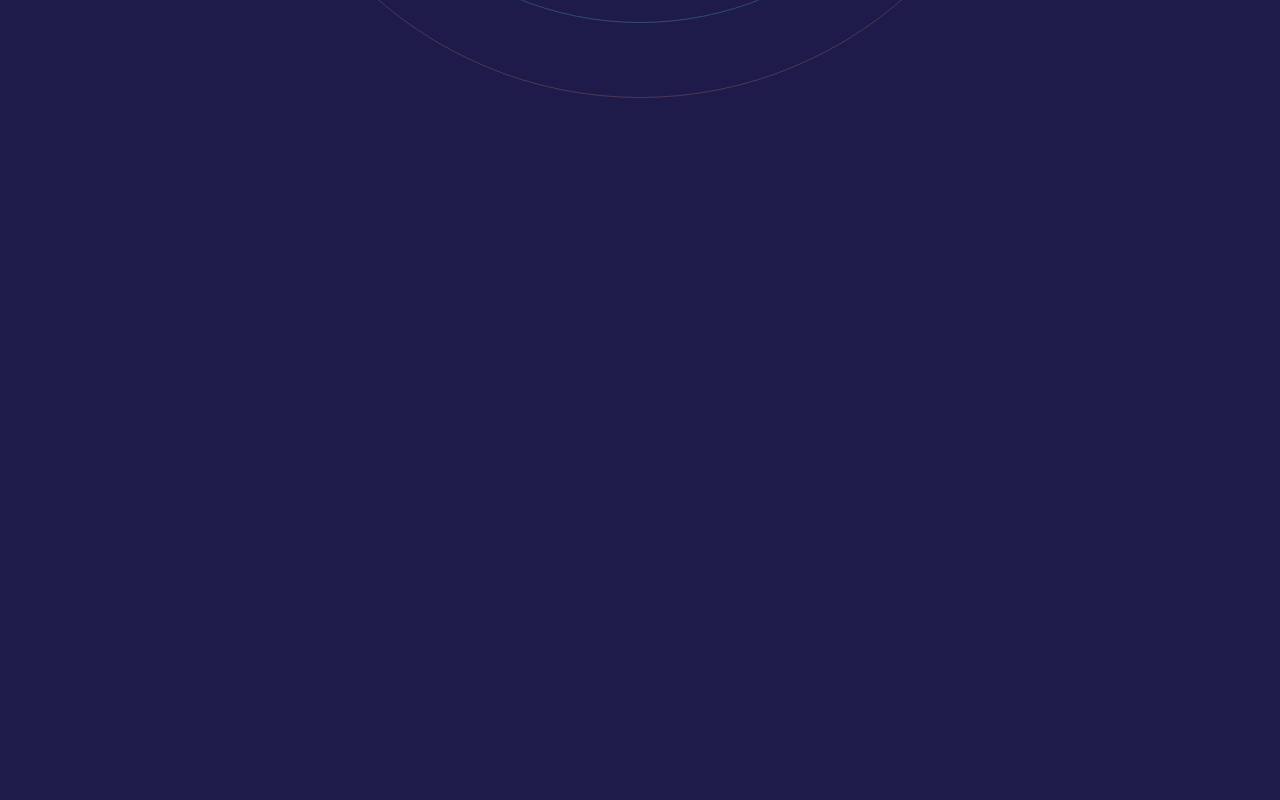
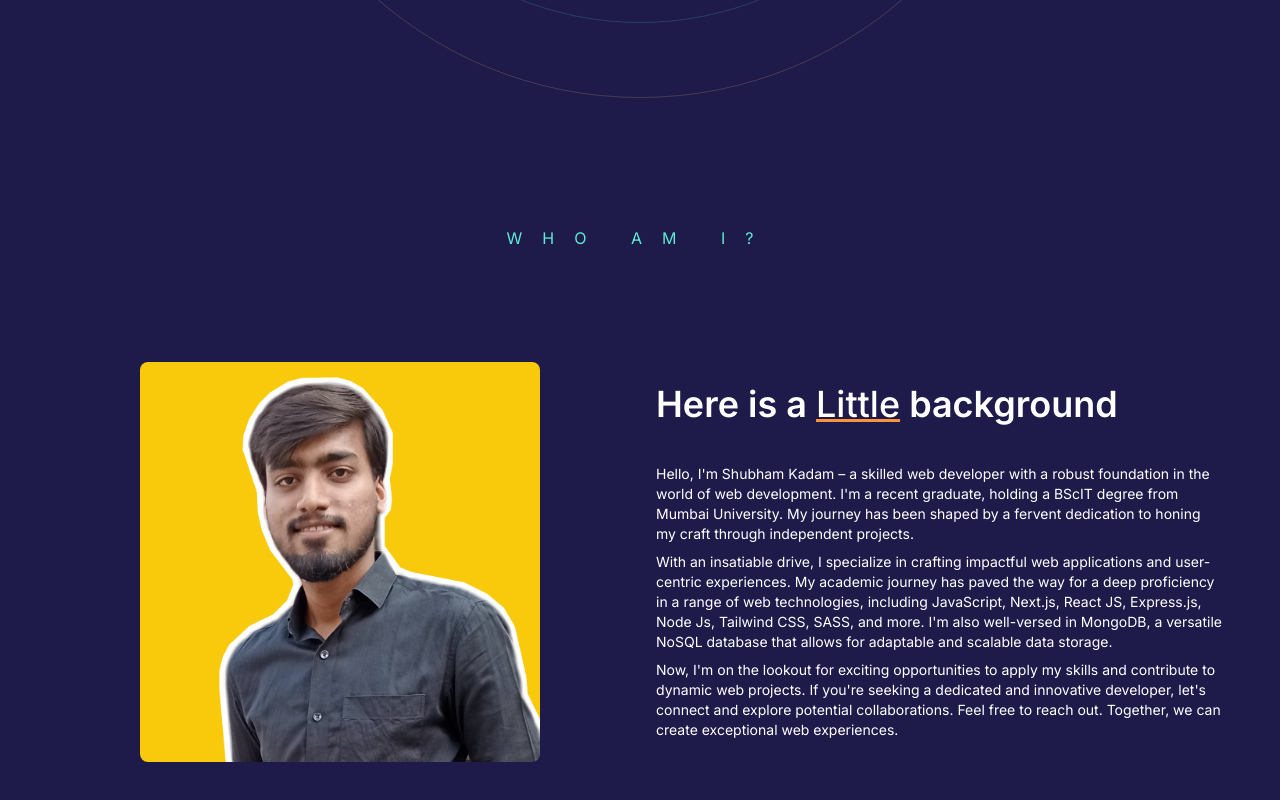
Before and after one commit to H-R-Wells2/portfolio, a Next.js app: page / in a window 1280 px wide. Shown: the part 694-1494 px from the top of the page. Before the commit the page ends 856 px from the top, so only its background shows below. Built offline with nearby package versions, Linux system fonts and the light colour scheme.

Commit message:
About section layout

```diff
--- /dev/null
+++ b/app/components/About.tsx
@@ -0,0 +1,74 @@
+"use client";
+
+import Image from "next/image";
+import { motion } from "framer-motion";
+
+type Props = {};
+
+const About = (props: Props) => {
+  return (
+    <motion.div
+    initial={{opacity: 0}}
+    whileInView={{opacity: 1}}
+    transition={{duration:1.5}}
+    className="min-h-screen flex flex-col relative text-center md:text-left md:flex-row max-w-7xl px-10 justify-evenly mx-auto items-center">
+      <h3 className="absolute top-16 uppercase tracking-[20px] text-teal-300 z-10">
+        Who am I?
+      </h3>
+      <motion.div
+        initial={{
+          x: -200,
+          opacity: 0,
+        }}
+        transition={{
+          duration: 1.2,
+        }}
+        whileInView={{
+          x: 0,
+          opacity: 1,
+        }}
+        //   viewport={{once:true}}
+        className="relative h-56 w-56 md:w-64 md:h-96 xl:h-[400px] xl:w-[400px] object-cover mx-auto md:pt-0 mt-28 md:mt-0 z-0"
+      >
+        <Image
+          src="/profile.png"
+          alt="profile image"
+          fill
+          className="-mb-20 md:mb-0 flex-shrink-0 rounded-full object-cover md:rounded-lg"
+        />
+      </motion.div>
+      <div className="px-0 space-y-10 md:px-4 md:w-1/2 md:mt-0 mt-10">
+        <h1 className="text-4xl font-semibold">
+          Here is a <span className="underline decoration-orange-400 font-medium">Little</span> background
+        </h1>
+        <div className="flex flex-col gap-2 text-sm">
+          <p>
+            Hello, I'm Shubham Kadam – a skilled web developer with a robust
+            foundation in the world of web development. I'm a recent graduate,
+            holding a BScIT degree from Mumbai University. My journey has been
+            shaped by a fervent dedication to honing my craft through
+            independent projects.
+          </p>
+          <p>
+            With an insatiable drive, I specialize in crafting impactful web
+            applications and user-centric experiences. My academic journey has
+            paved the way for a deep proficiency in a range of web technologies,
+            including JavaScript, Next.js, React JS, Express.js, Node Js,
+            Tailwind CSS, SASS, and more. I'm also well-versed in MongoDB, a
+            versatile NoSQL database that allows for adaptable and scalable data
+            storage.
+          </p>
+          <p>
+            Now, I'm on the lookout for exciting opportunities to apply my
+            skills and contribute to dynamic web projects. If you're seeking a
+            dedicated and innovative developer, let's connect and explore
+            potential collaborations. Feel free to reach out. Together, we can
+            create exceptional web experiences.
+          </p>
+        </div>
+      </div>
+    </motion.div>
+  );
+};
+
+export default About;
--- a/app/components/BackGroundCircles.tsx
+++ b/app/components/BackGroundCircles.tsx
@@ -23,7 +23,7 @@ const BackGroundCircles = (props: Props) => {
       <div className="absolute border border-orange-300/20 rounded-full h-[300px] w-[300px]  mt-56" />
       <div className="absolute border border-orange-300/20 rounded-full h-[500px] w-[500px] mt-56" />
       <div className="rounded-full border border-teal-300/70 opacity-20 h-[650px] w-[650px]  absolute animate-pulse mt-56" />
-      <div className="rounded-full border border-orange-300/20 sm:h-[800px] sm:w-[800px] h-[650px] w-[650px] absolute mt-56" />
+      <div className="rounded-full border border-orange-300/20 h-[800px] w-[800px] absolute mt-56" />
     </motion.div>
   );
 };
--- a/app/components/BottomBar.tsx
+++ b/app/components/BottomBar.tsx
@@ -5,6 +5,7 @@ import Link from "next/link";
 import {BiMessageDetail} from "react-icons/bi"
 import {BiCodeAlt} from "react-icons/bi"
 import {FaRegUser} from "react-icons/fa"
+import {GoProjectRoadmap} from "react-icons/go"
 
 
 type Props = {};
@@ -15,8 +16,9 @@ const BottomBar = (props: Props) => {
       <div className="rounded-2xl mx-3 backdrop-blur-lg bg-[#38306A]/50 flex justify-center w-full py-2 px-8">
         <div className="flex items-center justify-between gap-3 xs:gap-5 w-full text-sm">
           <Link href="#about" className="items-center flex flex-col"><FaRegUser className="text-white h-5 w-5"/>Who am I?</Link>
-          <Link href="#projects" className="items-center flex flex-col"><BiCodeAlt className="text-white h-6 w-6" />Projects</Link>
-          <Link href="#contact" className="items-center flex flex-col"><BiMessageDetail className="text-white h-5 w-5" />Contact</Link>
+          <Link href="#skills" className="items-center flex flex-col"><BiCodeAlt className="text-white h-6 w-6" />Skills</Link>
+          <Link href="#projects" className="items-center flex flex-col"><GoProjectRoadmap className="text-white h-6 w-5" />Projects</Link>
+          <Link href="#contact" className="items-center flex flex-col"><BiMessageDetail className="text-white h-6 w-5" />Contact</Link>
         </div>
       </div>
     </div>
--- a/app/components/Hero.tsx
+++ b/app/components/Hero.tsx
@@ -1,13 +1,11 @@
 "use client";
 
-import { Roboto_Slab } from "next/font/google";
 import { Cursor, useTypewriter } from "react-simple-typewriter";
 import BackGroundCircles from "./BackGroundCircles";
 import Image from "next/image";
 import { motion } from "framer-motion";
 
 
-const RoboSlab = Roboto_Slab({ subsets: ["latin"] });
 
 type Props = {};
 
@@ -20,16 +18,16 @@ function Hero({}: Props) {
   return (
     <div className="flex flex-col text-white w-full h-screen space-y-8 items-center justify-center text-center overflow-hidden">
       <BackGroundCircles />
-      {/* <div className="relative bg-red-400 rounded-full border-red-600 border w-40 h-40" /> */}
 
-      <div className="relative -mt-2 h-44 w-44 object-cover mx-auto">
+      <div className="relative h-44 w-44 object-cover mx-auto">
         <Image
           src={"/profile.png"}
           alt="profile image"
           fill
-          className=" rounded-full object-cover"
+          className="-mt-2 rounded-full object-cover"
         />
       </div>
+
       <motion.div
       initial={{
         y: 200,
@@ -62,23 +60,6 @@ function Hero({}: Props) {
         </h2>
       </div>
       </motion.div>
-      {/* <div>
-        <span className="text-xl">Hello, My name is</span>
-        <h1
-          className={`text-[50px] sm:text-[100px] text-teal-300 font-semibold ${RoboSlab.className}`}
-        >
-          Shubham Kadam
-        </h1>
-      </div>
-      <div className="mt-10 text-orange-300 text-xl sm:text-3xl font-semibold">
-        <h1>
-          <span> I am {text}</span>
-          <Cursor cursorColor="#FDBA74" />
-        </h1>
-        <h2 className="text-white font-mono ">
-          I code therefore I am...occasionally functional.
-        </h2>
-      </div> */}
     </div>
   );
 }
--- a/app/components/Navbar.tsx
+++ b/app/components/Navbar.tsx
@@ -1,6 +1,7 @@
 "use client";
 
 import { motion } from "framer-motion";
+import Link from "next/link";
 import { FaTelegramPlane, FaGithub, FaLinkedin } from "react-icons/fa";
 
 const Navbar = () => {
@@ -23,9 +24,11 @@ const Navbar = () => {
           }}
           className="flex items-center"
         >
-          <h1 className="font-bold md:text-3xl text-2xl text-white cursor-pointer">
-            &lt;HR<span className="text-teal-300">Wells/&gt;</span>
-          </h1>
+          <Link href="/">
+            <h1 className="font-bold md:text-3xl text-2xl text-white cursor-pointer">
+              &lt;HR<span className="text-teal-300">Wells/&gt;</span>
+            </h1>
+          </Link>
           <div className="border-orange-500 border-x h-10 w-2 grow justify-center min-w-md ml-5 hidden md:flex" />
           <div className=" md:flex w-fit sm:ml-4 gap-3 hidden">
             <a href="https://t.me/h_r_wells" className="self-center">
@@ -39,7 +42,6 @@ const Navbar = () => {
             </a>
           </div>
         </motion.div>
-
 
         <motion.div
           initial={{
@@ -84,9 +86,15 @@ const Navbar = () => {
           }}
           className="md:flex items-center gap-4 mx-4 text-white text-lg sm:text-xl font-medium hidden "
         >
-          <h2 className="hover:text-teal-300 cursor-pointer">About</h2>
-          <h2 className="hover:text-teal-300 cursor-pointer">Projects</h2>
-          <h2 className="hover:text-teal-300 cursor-pointer">Contact</h2>
+          <Link href="#about">
+            <h2 className="hover:text-teal-300 cursor-pointer">Who am I?</h2>
+          </Link>
+          <Link href="#projects">
+            <h2 className="hover:text-teal-300 cursor-pointer">Projects</h2>
+          </Link>
+          <Link href="#contact">
+            <h2 className="hover:text-teal-300 cursor-pointer">Contact</h2>
+          </Link>
         </motion.div>
       </div>
     </header>
--- a/app/layout.tsx
+++ b/app/layout.tsx
@@ -19,12 +19,12 @@ export default function RootLayout({
   return (
     <html lang="en">
       <body
-        className={`${inter.className} bg-indigo-950 min-h-screen custom-scrollbar w-full`}
+        className={`${inter.className} bg-indigo-950 min-h-screen text-white w-full`}
       >
         <Navbar />
         {children}
+      <BottomBar />
       </body>
-      <BottomBar />
     </html>
   );
 }
--- a/app/page.tsx
+++ b/app/page.tsx
@@ -1,15 +1,18 @@
-"use client";
+// "use client";
 
+import About from "./components/About";
 import Hero from "./components/Hero";
 
 export default function Home() {
   return (
-    <div className="flex mx-auto justify-center w-full h-screen snap-y snap-mandatory overflow-scroll custom-scrollbar">
-      <section className="snap-center w-full flex justify-center items-center">
+    <div className="flex flex-col mx-auto justify-center w-full h-full snap-y snap-mandatory ">
+      <section className="snap-start w-full flex justify-center items-center">
         <Hero />
       </section>
 
-      {/* About */}
+      <section id="about" className="snap-center shrink-0">
+        <About />
+      </section>
 
       {/* Projects */}
 
```
Also changed, not shown: 1 other file (tests, documents, lock files or other folders).
